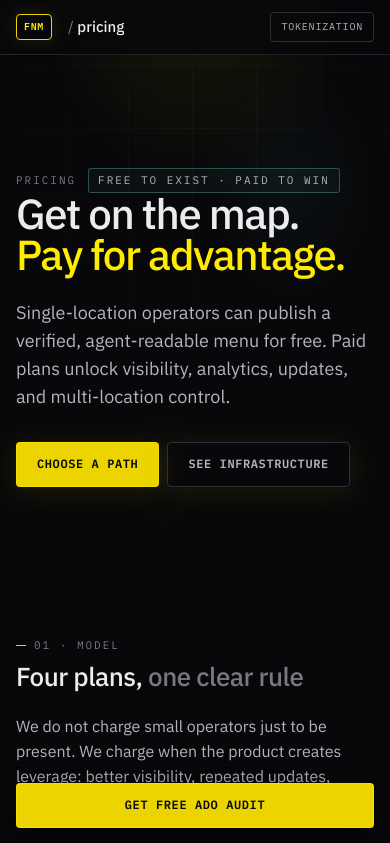
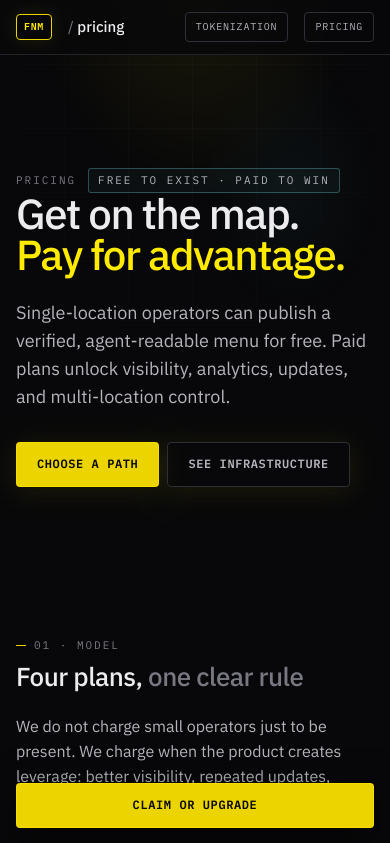
Before and after one commit to food-near-me/platform, a Next.js app in the folder apps/web/: page /pricing in a window 390 px wide. Shown: the top 843 px of the page. Built offline with nearby package versions, Linux system fonts and the light colour scheme.

Commit message:
feat: add pricing nav link and configurable mobile CTA

```diff
--- a/apps/web/components/site-shell.tsx
+++ b/apps/web/components/site-shell.tsx
@@ -4,9 +4,16 @@ import type { ReactNode } from "react";
 type SiteShellProps = {
   children: ReactNode;
   crumb?: string;
+  mobileCtaHref?: string;
+  mobileCtaLabel?: string;
 };
 
-export function SiteShell({ children, crumb = "infrastructure" }: SiteShellProps) {
+export function SiteShell({
+  children,
+  crumb = "infrastructure",
+  mobileCtaHref = "#launch-offer",
+  mobileCtaLabel = "Get free ADO audit",
+}: SiteShellProps) {
   return (
     <>
       <div className="bg-glow" aria-hidden />
@@ -33,6 +40,9 @@ export function SiteShell({ children, crumb = "infrastructure" }: SiteShellProps
           <Link href="/tokenization" className="nav-link">
             tokenization
           </Link>
+          <Link href="/pricing" className="nav-link">
+            pricing
+          </Link>
         </header>
         <main className="page">{children}</main>
         <footer className="foot">
@@ -53,8 +63,8 @@ export function SiteShell({ children, crumb = "infrastructure" }: SiteShellProps
         </footer>
       </div>
       <div className="mobile-cta">
-        <a href="#launch-offer" className="btn">
-          Get free ADO audit
+        <a href={mobileCtaHref} className="btn">
+          {mobileCtaLabel}
         </a>
       </div>
     </>
--- a/apps/web/lib/x402/auth.ts
+++ b/apps/web/lib/x402/auth.ts
@@ -1,10 +1,8 @@
-import type { X402Config } from "./config";
-
 /**
  * Phase A: presence-only auth check (Bearer or SIWX header non-empty).
  * Phase B will verify API keys against Stripe and SIWX signatures against wallets.
  */
-export function hasPaidAuth(request: Request, _cfg: X402Config): boolean {
+export function hasPaidAuth(request: Request): boolean {
   const authorization = request.headers.get("authorization");
   if (authorization?.startsWith("Bearer ") && authorization.length > "Bearer ".length) {
     return true;
--- a/apps/web/lib/x402/guard.ts
+++ b/apps/web/lib/x402/guard.ts
@@ -31,7 +31,7 @@ export function checkX402Access(
     return null;
   }
 
-  if (hasPaidAuth(request, cfg)) {
+  if (hasPaidAuth(request)) {
     return null;
   }
 
```
